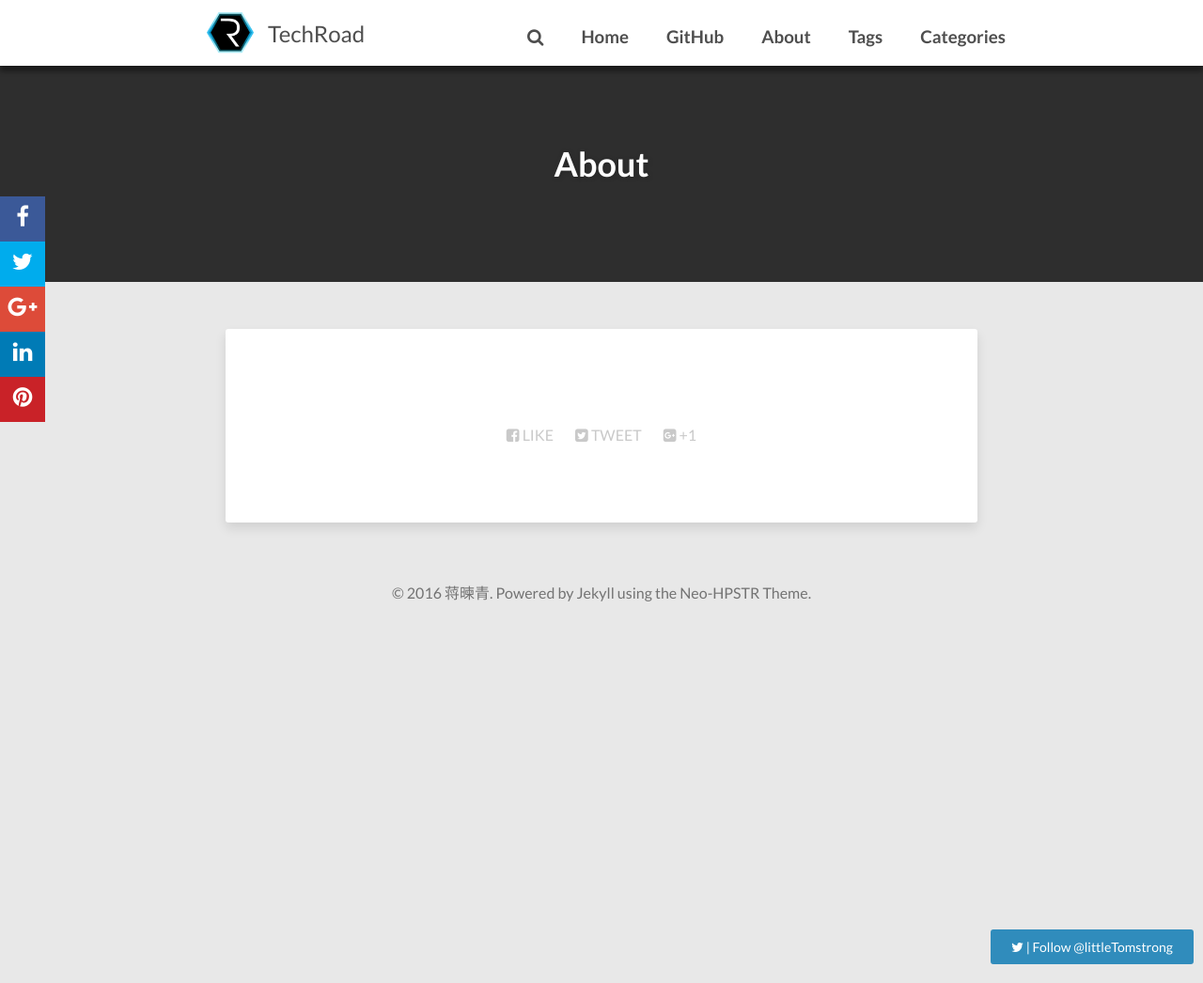
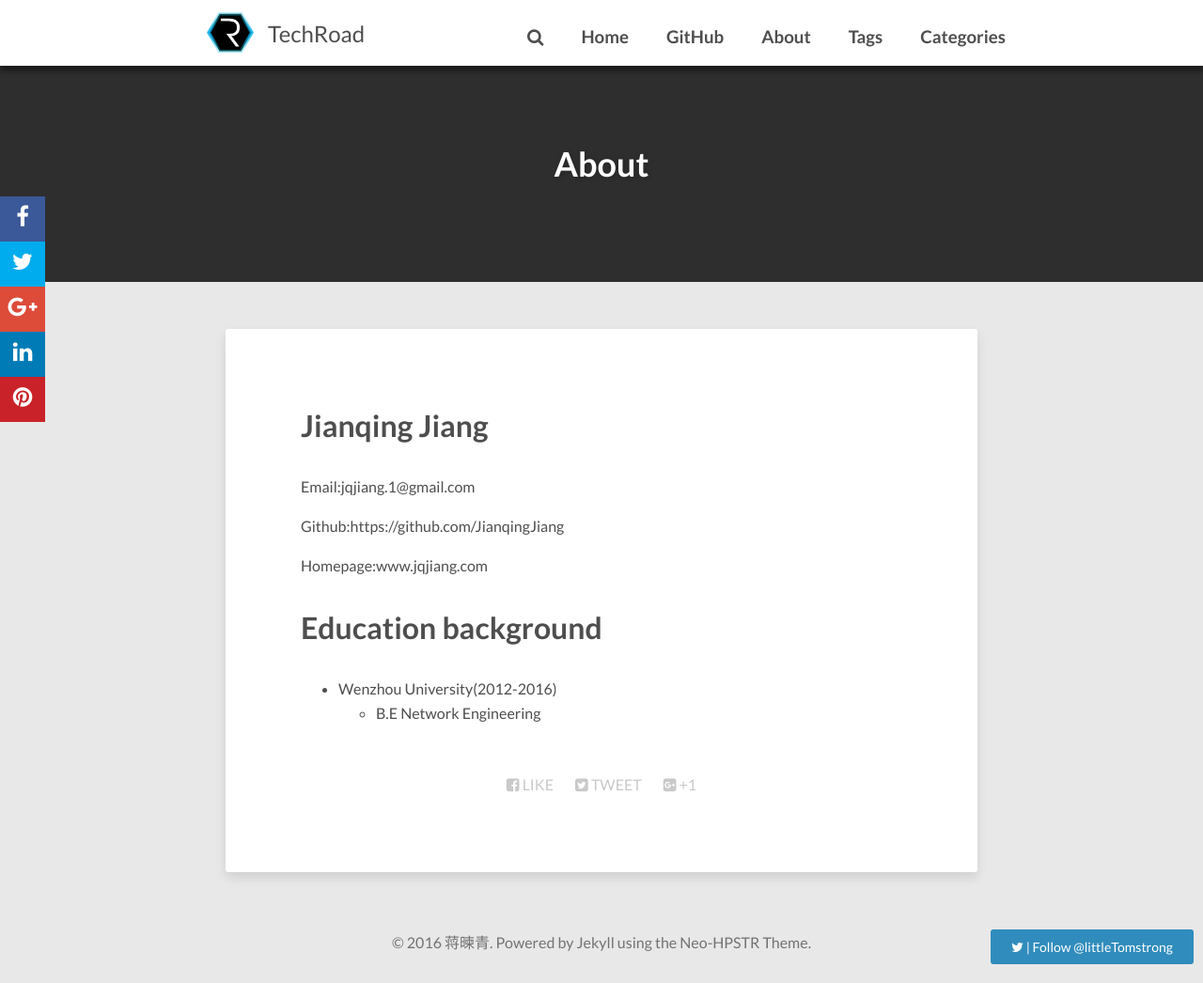
Before and after one commit to JianqingJiang/jianqingjiang.github.io, a Jekyll site: the page built from theme-setup/index.md, in a window 1280 px wide and 1046 px high. Shown: the whole window at 94% size. Built offline with Jekyll 4.4.1, drawn with Linux system fonts in a browser that asks for light colours; nearby versions of some CDN libraries; comment, search, counter and statistics services are not loaded.

Commit message:
modified _config.yml

```diff
--- a/theme-setup/index.md
+++ b/theme-setup/index.md
@@ -4,3 +4,18 @@ title: About
 description: "About"
 share: true
 ---
+
+
+
+# Jianqing Jiang
+
+Email:jqjiang.1@gmail.com
+
+Github:https://github.com/JianqingJiang
+
+Homepage:www.jqjiang.com
+
+# Education background
+
+* Wenzhou University(2012-2016)
+  * B.E Network Engineering
```
Also changed, not shown: 2 other files.
